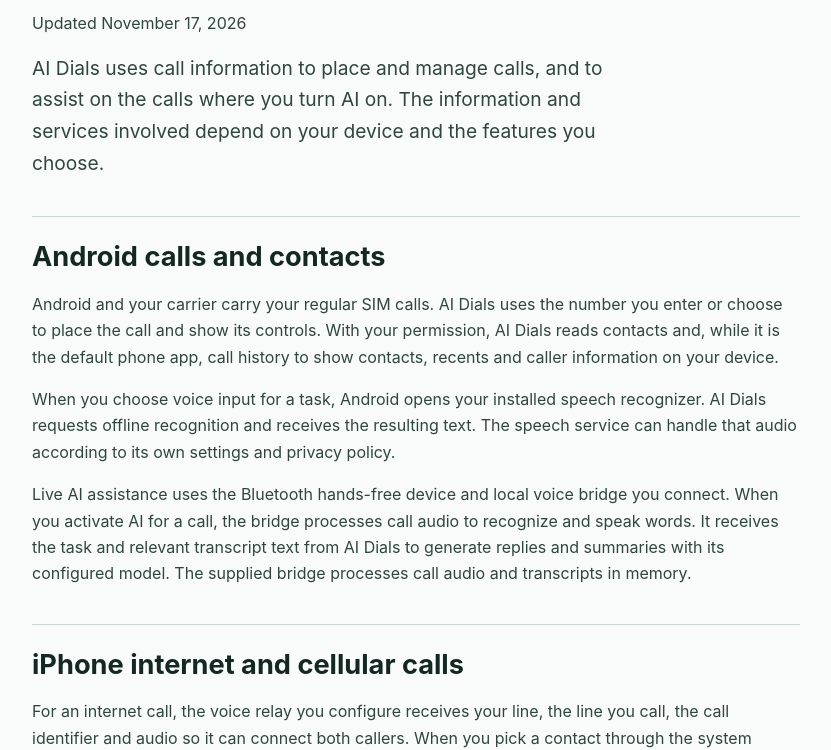
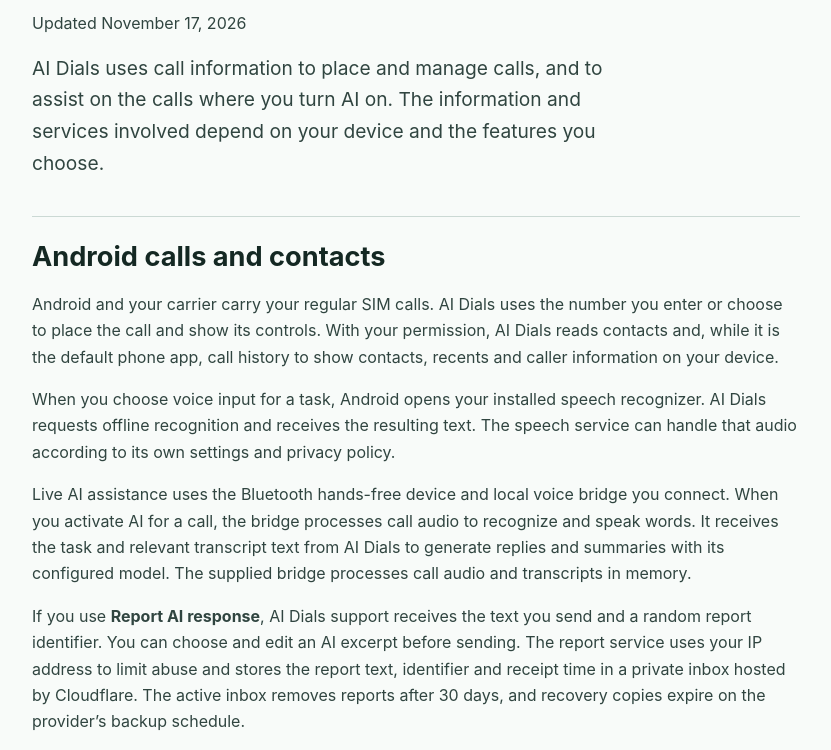
Before and after one commit to fainir/aidials-support, a plain HTML site: page privacy.html in a window 1280 px wide. Shown: the part 215-965 px from the top of the page, without its empty margins (224-1055 px from the left). Drawn offline with Linux system fonts and the light colour scheme.

Commit message:
Document voluntary AI response reporting

```diff
--- a/privacy.html
+++ b/privacy.html
@@ -29,6 +29,7 @@
       <p>Android and your carrier carry your regular SIM calls. AI Dials uses the number you enter or choose to place the call and show its controls. With your permission, AI Dials reads contacts and, while it is the default phone app, call history to show contacts, recents and caller information on your device.</p>
       <p>When you choose voice input for a task, Android opens your installed speech recognizer. AI Dials requests offline recognition and receives the resulting text. The speech service can handle that audio according to its own settings and privacy policy.</p>
       <p>Live AI assistance uses the Bluetooth hands-free device and local voice bridge you connect. When you activate AI for a call, the bridge processes call audio to recognize and speak words. It receives the task and relevant transcript text from AI Dials to generate replies and summaries with its configured model. The supplied bridge processes call audio and transcripts in memory.</p>
+      <p>If you use <strong>Report AI response</strong>, AI Dials support receives the text you send and a random report identifier. You can choose and edit an AI excerpt before sending. The report service uses your IP address to limit abuse and stores the report text, identifier and receipt time in a private inbox hosted by Cloudflare. The active inbox removes reports after 30 days, and recovery copies expire on the provider’s backup schedule.</p>
     </section>
 
     <section aria-labelledby="iphone">
```
